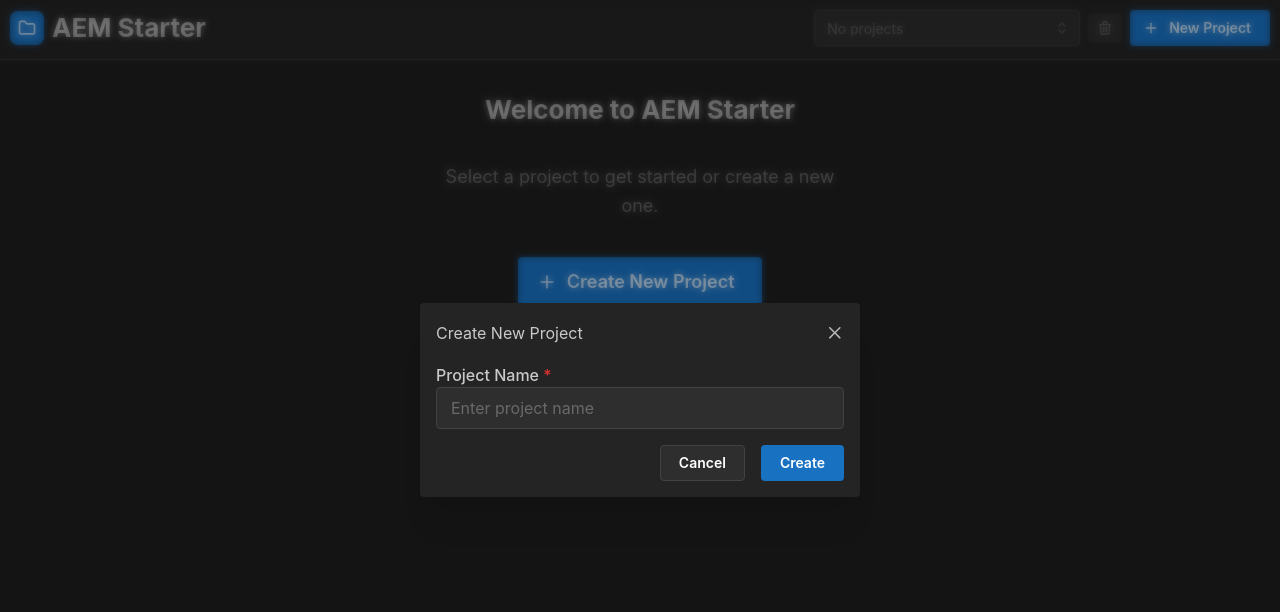
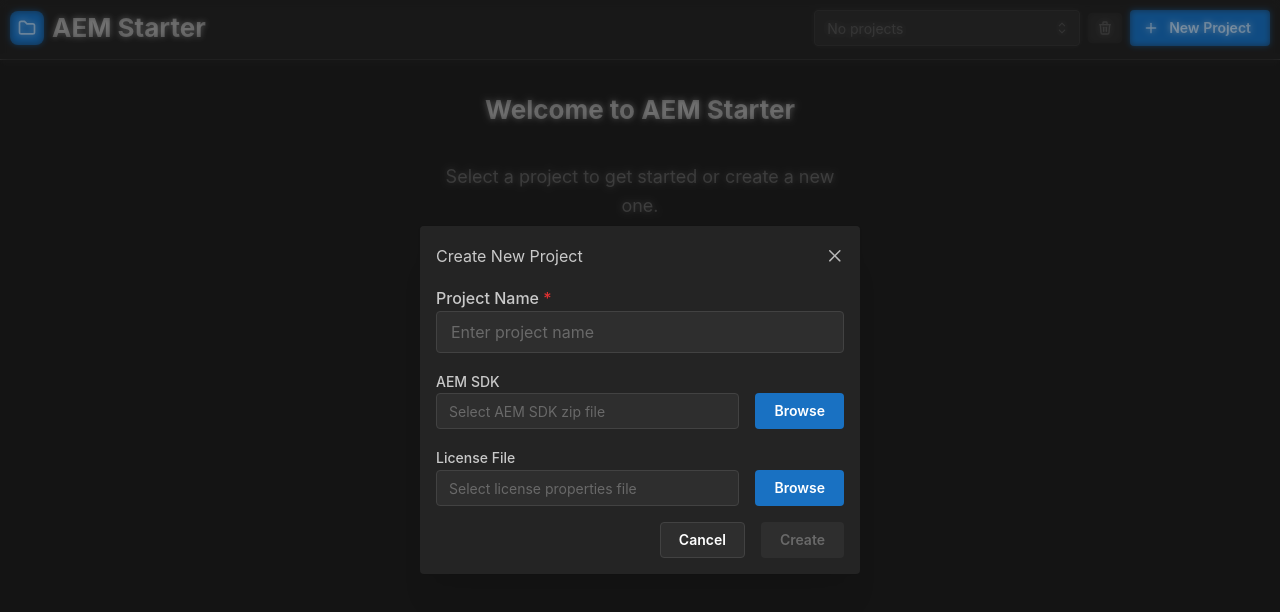
Before and after one commit to dfoerderreuther/aemstarter, a React (Vite) app: page / in a window 1280 px wide. Both pictures are taken after a click on the button "New Project". Shown: the top 612 px of the page. Built offline with nearby package versions, Linux system fonts and the light colour scheme.

Commit message:
project settings

```diff
--- a/src/main.ts
+++ b/src/main.ts
@@ -45,8 +45,8 @@
 };
 
 // Project management IPC handlers
-ipcMain.handle('create-project', async (_, { name, folderPath }) => {
-  return projectManager.createProject(name, folderPath);
+ipcMain.handle('create-project', async (_, { name, folderPath, aemSdkPath, licensePath }) => {
+  return projectManager.createProject(name, folderPath, aemSdkPath, licensePath);
 });
 
 ipcMain.handle('load-project', async (_, id) => {
--- a/src/preload.ts
+++ b/src/preload.ts
@@ -8,8 +8,8 @@
 contextBridge.exposeInMainWorld(
   'electronAPI', {
     // Project management
-    createProject: (name: string, folderPath: string) =>
-      ipcRenderer.invoke('create-project', { name, folderPath }),
+    createProject: (name: string, folderPath: string, aemSdkPath: string, licensePath: string) =>
+      ipcRenderer.invoke('create-project', { name, folderPath, aemSdkPath, licensePath }),
     loadProject: (id: string) =>
       ipcRenderer.invoke('load-project', id),
     getAllProjects: () =>
--- a/src/renderer/App.tsx
+++ b/src/renderer/App.tsx
@@ -27,6 +27,8 @@
   const [newProjectName, setNewProjectName] = useState('');
   const [creating, setCreating] = useState(false);
   const [deleteDialogOpen, setDeleteDialogOpen] = useState(false);
+  const [aemSdkPath, setAemSdkPath] = useState('');
+  const [licensePath, setLicensePath] = useState('');
 
   // Load all projects and last selected project on startup
   useEffect(() => {
@@ -76,7 +78,7 @@
 
   // Handle new project creation
   const handleCreateProject = async () => {
-    if (!newProjectName.trim()) return;
+    if (!newProjectName.trim() || !aemSdkPath || !licensePath) return;
     setCreating(true);
     try {
       const result = await window.electronAPI.showOpenDialog({
@@ -88,7 +90,9 @@
       if (!result.canceled && result.filePaths.length > 0) {
         const project = await window.electronAPI.createProject(
           newProjectName,
-          result.filePaths[0]
+          result.filePaths[0],
+          aemSdkPath,
+          licensePath
         );
         const allProjects = await window.electronAPI.getAllProjects();
         setProjects(allProjects);
@@ -96,9 +100,40 @@
         await window.electronAPI.setLastProjectId(project.id);
         setModalOpen(false);
         setNewProjectName('');
+        setAemSdkPath('');
+        setLicensePath('');
       }
+    } catch (error) {
+      // Show error message to user
+      console.error('Failed to create project:', error);
     } finally {
       setCreating(false);
+    }
+  };
+
+  const handleSelectAemSdk = async () => {
+    const result = await window.electronAPI.showOpenDialog({
+      properties: ['openFile'],
+      title: 'Select AEM SDK',
+      buttonLabel: 'Select File',
+      message: 'Select the AEM SDK zip file',
+      filters: [{ name: 'ZIP Files', extensions: ['zip'] }]
+    });
+    if (!result.canceled && result.filePaths.length > 0) {
+      setAemSdkPath(result.filePaths[0]);
+    }
+  };
+
+  const handleSelectLicense = async () => {
+    const result = await window.electronAPI.showOpenDialog({
+      properties: ['openFile'],
+      title: 'Select License File',
+      buttonLabel: 'Select File',
+      message: 'Select the license properties file',
+      filters: [{ name: 'Properties Files', extensions: ['properties'] }]
+    });
+    if (!result.canceled && result.filePaths.length > 0) {
+      setLicensePath(result.filePaths[0]);
     }
   };
 
@@ -192,7 +227,12 @@
 
         <Modal
           opened={modalOpen}
-          onClose={() => { setModalOpen(false); setNewProjectName(''); }}
+          onClose={() => {
+            setModalOpen(false);
+            setNewProjectName('');
+            setAemSdkPath('');
+            setLicensePath('');
+          }}
           title="Create New Project"
           centered
           overlayProps={{ opacity: 0.55, blur: 3 }}
@@ -208,11 +248,58 @@
               autoFocus
               disabled={creating}
             />
+            <Group>
+              <TextInput
+                label="AEM SDK"
+                placeholder="Select AEM SDK zip file"
+                value={aemSdkPath}
+                readOnly
+                style={{ flex: 1 }}
+                disabled={creating}
+              />
+              <Button
+                onClick={handleSelectAemSdk}
+                disabled={creating}
+                style={{ marginTop: 'auto' }}
+              >
+                Browse
+              </Button>
+            </Group>
+            <Group>
+              <TextInput
+                label="License File"
+                placeholder="Select license properties file"
+                value={licensePath}
+                readOnly
+                style={{ flex: 1 }}
+                disabled={creating}
+              />
+              <Button
+                onClick={handleSelectLicense}
+                disabled={creating}
+                style={{ marginTop: 'auto' }}
+              >
+                Browse
+              </Button>
+            </Group>
             <Group justify="flex-end">
-              <Button variant="default" onClick={() => { setModalOpen(false); setNewProjectName(''); }} disabled={creating}>
+              <Button
+                variant="default"
+                onClick={() => {
+                  setModalOpen(false);
+                  setNewProjectName('');
+                  setAemSdkPath('');
+                  setLicensePath('');
+                }}
+                disabled={creating}
+              >
                 Cancel
               </Button>
-              <Button onClick={handleCreateProject} loading={creating}>
+              <Button
+                onClick={handleCreateProject}
+                loading={creating}
+                disabled={!newProjectName.trim() || !aemSdkPath || !licensePath}
+              >
                 Create
               </Button>
             </Group>
@@ -230,6 +317,13 @@
                   Select a project to get started or create a new one.
                 </Text>
                 <ProjectList onProjectSelect={handleProjectListChange} selectedProject={selectedProject} />
+                <Button
+                  leftSection={<IconPlus size={16} />}
+                  onClick={() => setModalOpen(true)}
+                  size="lg"
+                >
+                  Create New Project
+                </Button>
               </Stack>
             </Container>
           )}
--- a/src/renderer/components/ProjectList.tsx
+++ b/src/renderer/components/ProjectList.tsx
@@ -3,19 +3,16 @@
 import {
   Title,
   Button,
-  TextInput,
   Card,
   Text,
   Group,
   Stack,
   ActionIcon,
-  Modal,
   Box,
   SimpleGrid,
   ThemeIcon,
-  rem,
 } from '@mantine/core';
-import { IconTrash, IconFolder, IconPlus } from '@tabler/icons-react';
+import { IconTrash, IconFolder } from '@tabler/icons-react';
 
 interface ProjectListProps {
   onProjectSelect: (project: Project | null) => void;
@@ -24,8 +21,6 @@
 
 export const ProjectList: React.FC<ProjectListProps> = ({ onProjectSelect, selectedProject }) => {
   const [projects, setProjects] = useState<Project[]>([]);
-  const [newProjectName, setNewProjectName] = useState('');
-  const [isCreating, setIsCreating] = useState(false);
 
   useEffect(() => {
     loadProjects();
@@ -34,28 +29,6 @@
   const loadProjects = async () => {
     const loadedProjects = await window.electronAPI.getAllProjects();
     setProjects(loadedProjects);
-  };
-
-  const handleCreateProject = async () => {
-    if (!newProjectName.trim()) return;
-
-    const result = await window.electronAPI.showOpenDialog({
-      properties: ['openDirectory', 'createDirectory'],
-      title: 'Select Project Folder',
-      buttonLabel: 'Select Folder',
-      message: 'Select a folder for your project or create a new one'
-    });
-
-    if (!result.canceled && result.filePaths.length > 0) {
-      const project = await window.electronAPI.createProject(
-        newProjectName,
-        result.filePaths[0]
-      );
-      setProjects([...projects, project]);
-      setNewProjectName('');
-      setIsCreating(false);
-      onProjectSelect(project);
-    }
   };
 
   const handleDeleteProject = async (id: string) => {
@@ -71,15 +44,7 @@
   if (selectedProject) {
     return (
       <Stack gap="md">
-        <Group justify="space-between">
-          <Title order={3} mb="md">Your Projects</Title>
-          <Button
-            leftSection={<IconPlus size={16} />}
-            onClick={() => setIsCreating(true)}
-          >
-            New Project
-          </Button>
-        </Group>
+        <Title order={3} mb="md">Your Projects</Title>
         <SimpleGrid cols={3}>
           {projects.map((project) => (
             <Card
@@ -129,51 +94,12 @@
   }
 
   return (
-    <>
-      <Button
-        size="lg"
-        leftSection={<IconPlus size={20} />}
-        onClick={() => setIsCreating(true)}
-      >
-        Create New Project
-      </Button>
-
-      <Modal
-        opened={isCreating}
-        onClose={() => {
-          setIsCreating(false);
-          setNewProjectName('');
-        }}
-        title="Create New Project"
-        centered
-        overlayProps={{
-          opacity: 0.55,
-          blur: 3,
-        }}
-      >
-        <Stack gap="md">
-          <TextInput
-            label="Project Name"
-            placeholder="Enter project name"
-            value={newProjectName}
-            onChange={(e) => setNewProjectName(e.target.value)}
-            size="md"
-            required
-            autoFocus
-          />
-          <Group justify="flex-end">
-            <Button variant="default" onClick={() => {
-              setIsCreating(false);
-              setNewProjectName('');
-            }}>
-              Cancel
-            </Button>
-            <Button onClick={handleCreateProject}>
-              Create
-            </Button>
-          </Group>
-        </Stack>
-      </Modal>
-    </>
+    <Button
+      size="lg"
+      leftSection={<IconFolder size={20} />}
+      onClick={() => onProjectSelect(projects[0])}
+    >
+      Select a Project
+    </Button>
   );
 };
--- a/src/types/Project.ts
+++ b/src/types/Project.ts
@@ -2,6 +2,8 @@
   id: string;
   name: string;
   folderPath: string;
+  aemSdkPath: string;
+  licensePath: string;
   createdAt: Date;
   lastModified: Date;
 }
--- a/src/types/globals.d.ts
+++ b/src/types/globals.d.ts
@@ -4,7 +4,7 @@
   interface Window {
     electronAPI: {
       getAllProjects: () => Promise<Project[]>;
-      createProject: (name: string, folderPath: string) => Promise<Project>;
+      createProject: (name: string, folderPath: string, aemSdkPath: string, licensePath: string) => Promise<Project>;
       loadProject: (id: string) => Promise<Project | undefined>;
       deleteProject: (id: string) => Promise<boolean>;
       setLastProjectId: (id: string | null) => Promise<boolean>;
```
Also changed, not shown: src/services/ProjectManager.ts (+19 -1 lines).
